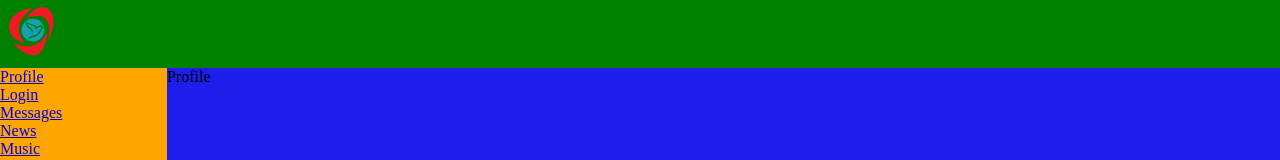
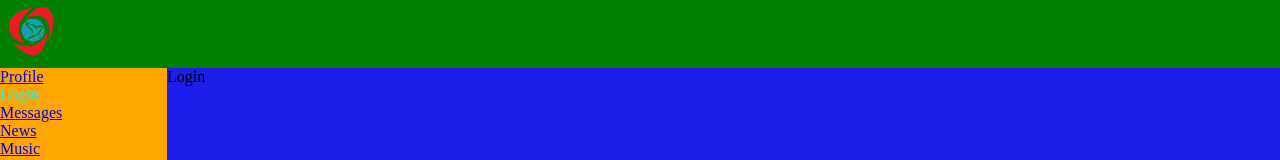
Before and after one commit to albertshkhyan/group-6-social-network, a React (Create React App) app: page /login in a window 1280 px wide. Shown: the top 160 px of the page. Built offline with nearby package versions, Linux system fonts and the light colour scheme.

Commit message:
react_router_home

```diff
--- a/src/App.js
+++ b/src/App.js
@@ -4,6 +4,19 @@ import "./App.css";//👍
 import "./media.css";
 import Dashboard from './Dashboard/Dashboard';
 import Profile from "./Profile/Profile";
+import Login from "./Login/Login";
+import Messages from "./Dialogs/Message/Message";
+import News from "./News/News";
+import Music from "./Music/Music";
+import Settings from "./Settings/Settings";
+import Users from "./Users/Users";
+
+
+
+import {
+  Switch,
+  Route,
+} from "react-router-dom";
 
 
 function App(props) {
@@ -15,7 +28,37 @@ function App(props) {
         <Dashboard />
         {/* <Dialogs /> */}
         <main className="main">
-        <Profile />
+          <Switch>
+
+            <Route path="/login">
+              <Login />
+            </Route>
+
+            <Route path="/profile">
+              <Profile />
+            </Route>
+
+            <Route path="/messages">
+              <Messages/>
+            </Route>
+
+            <Route path="/news">
+              <News/>
+            </Route>
+
+            <Route path="/music">
+              <Music/>
+            </Route>
+
+            <Route path="/settings">
+              <Settings/>
+            </Route>
+
+            <Route path="/users">
+              <Users/>
+            </Route>
+
+          </Switch>
           {
             // if(url === "Profile") {
             //   <Profile />
--- a/src/Dashboard/Dashboard.jsx
+++ b/src/Dashboard/Dashboard.jsx
@@ -1,6 +1,11 @@
 import React from "react";
 
 import "./style.css";
+
+import {
+  // Link,
+  NavLink
+} from "react-router-dom";
 
 
 const Dashboard = (props) => {
@@ -8,13 +13,13 @@ const Dashboard = (props) => {
     <div className="Dashboard">
         <nav>
             <ul>
-                <li><a href="#Profile">Profile</a></li>
-                <li><a href="#Login">Login</a></li>
-                <li><a href="#Messages">Messages</a></li>
-                <li><a href="#News">News</a></li>
-                <li><a href="#Music">Music</a></li>
-                <li><a href="#Settings">Settings</a></li>
-                <li><a href="#Users">Users</a></li>
+                <li><NavLink activeClassName="menuColor" to="/profile">Profile</NavLink></li>
+                <li><NavLink activeClassName="menuColor" to="/login">Login</NavLink></li>
+                <li><NavLink activeClassName="menuColor" to="/messages">Messages</NavLink></li>
+                <li><NavLink activeClassName="menuColor" to="/news">News</NavLink></li>
+                <li><NavLink activeClassName="menuColor" to="/music">Music</NavLink></li>
+                <li><NavLink activeClassName="menuColor" to="/settings">Settings</NavLink></li>
+                <li><NavLink activeClassName="menuColor" to="/users">Users</NavLink></li>
             </ul>
         </nav>
     </div>
--- a/src/Dashboard/style.css
+++ b/src/Dashboard/style.css
@@ -3,3 +3,6 @@
     height: 100vh;
     background: orange;
 }
+.menuColor{
+    color:cyan;
+}
--- /dev/null
+++ b/src/Login/Login.jsx
@@ -0,0 +1,12 @@
+import React from "react";
+
+
+
+const Login = (props) => {
+  return (
+    <div className="Login">
+      Login
+    </div>
+  );
+};
+export default Login;
--- /dev/null
+++ b/src/Music/Music.jsx
@@ -0,0 +1,12 @@
+import React from "react";
+
+
+
+const Music = (props) => {
+  return (
+    <div className="Music">
+      Music
+    </div>
+  );
+};
+export default Music;
--- /dev/null
+++ b/src/News/News.jsx
@@ -0,0 +1,12 @@
+import React from "react";
+
+
+
+const News = (props) => {
+  return (
+    <div className="News">
+      News
+    </div>
+  );
+};
+export default News;
--- /dev/null
+++ b/src/Settings/Settings.jsx
@@ -0,0 +1,12 @@
+import React from "react";
+
+
+
+const Settings = (props) => {
+  return (
+    <div className="Settings">
+      Settings
+    </div>
+  );
+};
+export default Settings;
--- /dev/null
+++ b/src/Users/Users.jsx
@@ -0,0 +1,12 @@
+import React from "react";
+
+
+
+const Users = (props) => {
+  return (
+    <div className="Users">
+      Users
+    </div>
+  );
+};
+export default Users;
--- a/src/index.js
+++ b/src/index.js
@@ -2,11 +2,16 @@ import ReactDOM from 'react-dom';
 import React from "react";
 
 import App, {x} from './App.js';
+// console.log('ReactDOM', ReactDOM);
+import { BrowserRouter } from "react-router-dom";
+
+
 console.log('x', x);
-// console.log('ReactDOM', ReactDOM);
 
 ReactDOM.render(
-  <App />,
+  <BrowserRouter>
+     <App />
+  </BrowserRouter>,
   document.getElementById('root')
 );
 
```
